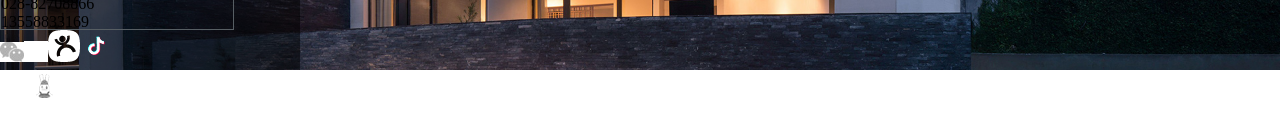
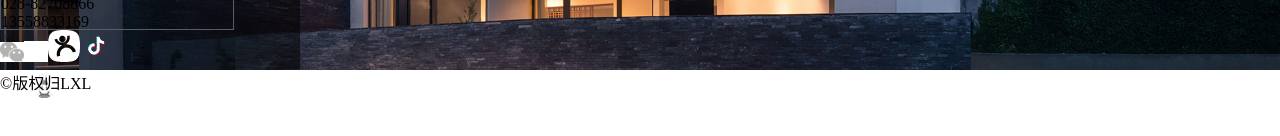
Before and after one commit to scxlg/lx1, a plain HTML site: page project_1/index.html in a window 1280 px wide. Shown: the part 386-522 px from the top of the page. Drawn offline with Linux system fonts and the light colour scheme.

Commit message:
l1
修改了footer

```diff
--- a/project_1/index.html
+++ b/project_1/index.html
@@ -33,5 +33,8 @@
             </div>
         </div>
     </header>
+    <footer>
+        &copy;版权归LXL
+        </footer>
 </body>
 </html>
```
